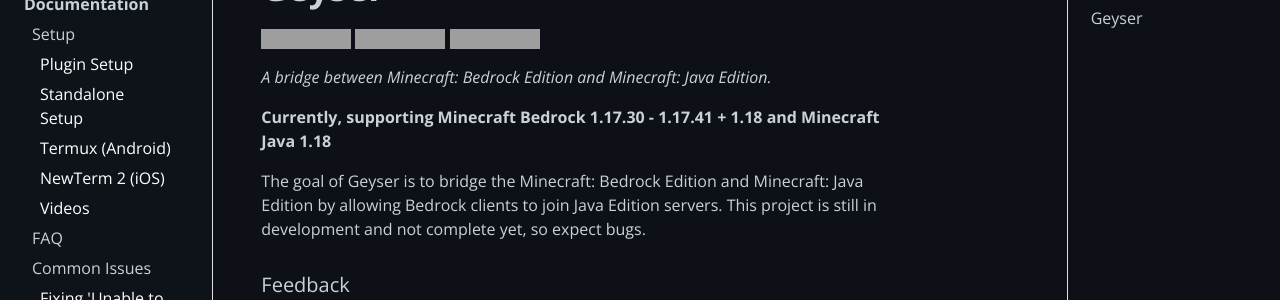
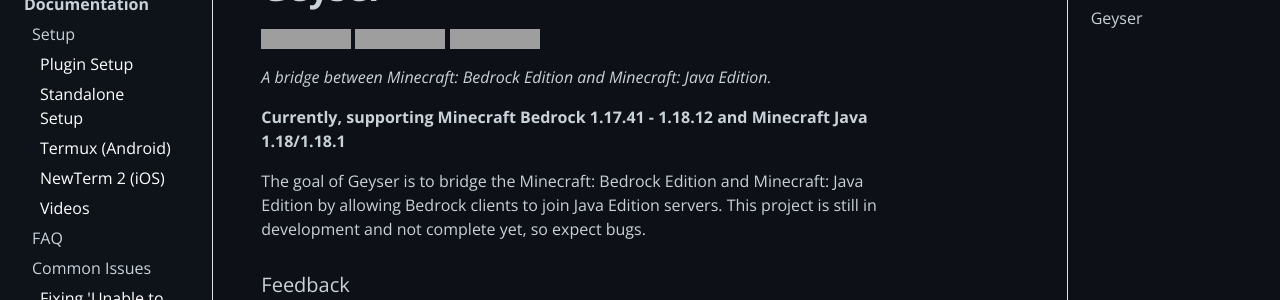
Before and after one commit to GeyserMC/GeyserWiki, a Jekyll site: the page built from _docs/geyser/root.md, in a window 1280 px wide and 900 px high, cut to the strip 174-474 px from the top of the window. Built offline with Jekyll 4.4.1, drawn with Linux system fonts in a browser that asks for light colours; grey boxes are pictures that could not be loaded.

Commit message:
Update more versions

```diff
--- a/_docs/geyser/root.md
+++ b/_docs/geyser/root.md
@@ -11,6 +11,6 @@
 
 _A bridge between Minecraft: Bedrock Edition and Minecraft: Java Edition._
 
-**Currently, supporting Minecraft Bedrock 1.17.30 - 1.17.41 + 1.18 and Minecraft Java 1.18**
+**Currently, supporting Minecraft Bedrock 1.17.41 - 1.18.12 and Minecraft Java 1.18/1.18.1**
 
 The goal of Geyser is to bridge the Minecraft: Bedrock Edition and Minecraft: Java Edition by allowing Bedrock clients to join Java Edition servers. This project is still in development and not complete yet, so expect bugs.
```
